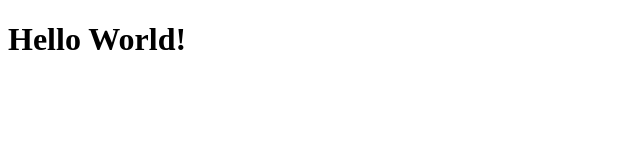
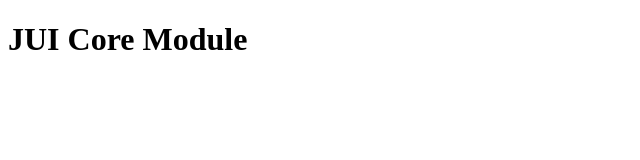
Before and after one commit to woonyzzang/j-core-module, a website built with webpack: page src/index.html in a window 1280 px wide. Shown: the whole page, without its empty margins (0-640 px from the left). Built offline with nearby package versions, Linux system fonts and the light colour scheme.

Commit message:
add @doc

```diff
--- a/src/index.html
+++ b/src/index.html
@@ -7,6 +7,6 @@
 <title><%= htmlWebpackPlugin.options.title %></title>
 </head>
 <body>
-<h1>Hello World!</h1>
+<h1>JUI Core Module</h1>
 </body>
 </html>
```
Also changed, not shown: @doc/README.md (added), 1 other file.
